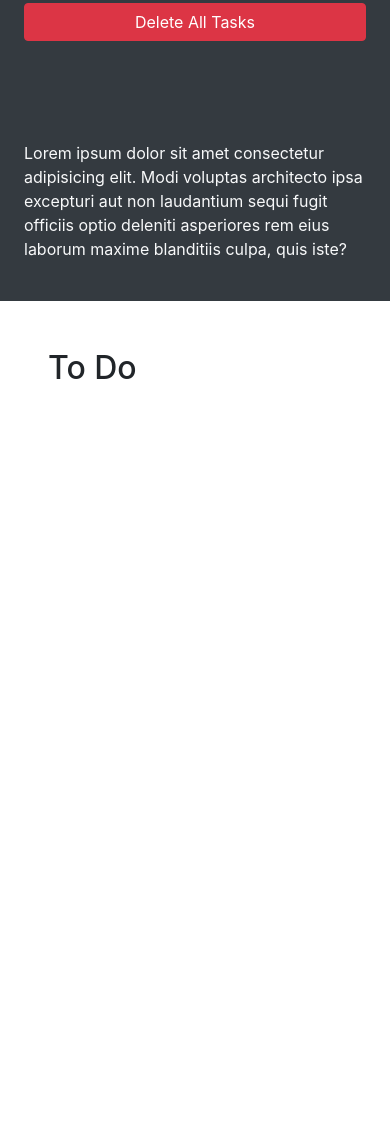
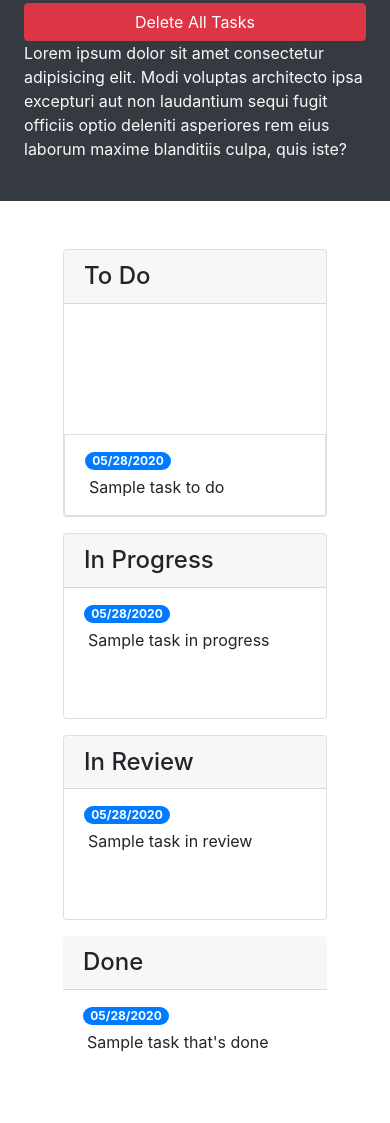
Before and after one commit to akelstrom/taskmaster-pro, a plain HTML site: page index.html in a window 390 px wide. Shown: the part 171-1294 px from the top of the page. Before the commit the page ends 844 px from the top, so only its background shows below. Drawn offline with nearby package versions, Linux system fonts and the light colour scheme.

Commit message:
updated layout to be responsive, and updated modal

```diff
--- a/index.html
+++ b/index.html
@@ -1,44 +1,117 @@
 <!DOCTYPE html>
 <html lang="en">
-
   <head>
-  <meta charset="UTF-8">
-  <meta name="viewport" content="width=device-width, initial-scale=1.0">
-  <meta http-equiv="X-UA-Compatible" content="ie=edge">
-  <link rel="stylesheet" href="https://cdnjs.cloudflare.com/ajax/libs/twitter-bootstrap/4.3.1/css/bootstrap.min.css">
+    <meta charset="UTF-8" />
+    <meta name="viewport" content="width=device-width, initial-scale=1.0" />
+    <meta http-equiv="X-UA-Compatible" content="ie=edge" />
+    <link
+      rel="stylesheet"
+      href="https://cdnjs.cloudflare.com/ajax/libs/twitter-bootstrap/4.3.1/css/bootstrap.min.css"
+    />
     <link rel="stylesheet" href="./assets/css/style.css" />
     <title>Taskmaster Pro</title>
   </head>
 
   <body>
-
     <div class="row min-vh-100 no-gutters">
-    <header class="col-12 col-lg-3 bg-dark text-light d-flex flex-column p-4 p-lg-3">
+      <header
+        class="col-12 col-lg-3 bg-dark text-light d-flex flex-column p-4 p-lg-3"
+      >
         <h1 class="text-center">Taskmaster Pro Edition</h1>
-      <button id="create-task" class="btn btn-block btn-success" data-toggle="modal" data-target="#task-form-modal">Add
-        Task</button>
-      <button id="remove-tasks" class="btn btn-block btn-danger">Delete All Tasks</button>
-      <p class="mt-auto">Lorem ipsum dolor sit amet consectetur adipisicing elit. Modi voluptas architecto ipsa
-        excepturi aut non
-        laudantium sequi fugit officiis optio deleniti asperiores rem eius laborum maxime blanditiis culpa, quis iste?
+        <button
+          id="create-task"
+          class="btn btn-block btn-success"
+          data-toggle="modal"
+          data-target="#task-form-modal"
+        >
+          Add Task
+        </button>
+        <button id="remove-tasks" class="btn btn-block btn-danger">
+          Delete All Tasks
+        </button>
+        <p class="mt-auto">
+          Lorem ipsum dolor sit amet consectetur adipisicing elit. Modi voluptas
+          architecto ipsa excepturi aut non laudantium sequi fugit officiis
+          optio deleniti asperiores rem eius laborum maxime blanditiis culpa,
+          quis iste?
         </p>
       </header>
       <main class="col-12 col-lg-9">
-      <div class="m-5">
-        <h2>To Do</h2>
-        <ul id="list-toDo" class="list-group"> </ul>
+        <div class="m-5 row justify-content-around">
+          <!-- todo start -->
+          <div class="col-12 col-md-6 col-xl-3 mb-3">
+            <div class="card">
+              <h4 class="card-header">To Do</h4>
+              <ul id="list-toDo" class="list-group list-group-flush"></ul>
+              <li class="list-group-item">
+                <span class="badge badge-primary badge-pill">05/28/2020</span>
+                <p class="m-1">Sample task to do</p>
+              </li>
+            </div>
+          </div>
+          <!-- todo end -->
+          <!-- in progress start -->
+          <div class="col-12 col-md-6 col-xl-3 mb-3">
+            <div class="card">
+            <h4 class="card-header">In Progress</h2>
+            <ul id="list-inProgress" class="list-group list-group-flush">
+              <li class="list-group-item">
+                <span class="badge badge-primary badge-pill">05/28/2020</span>
+                <p class="m-1">Sample task in progress</p>
+              </li>
+            </ul>
+          </div>
+          </div>
+          <!-- in progress end -->
+          <!-- in review start -->
+          <div class="col-12 col-md-6 col-xl-3 mb-3">
+            <div class="card">
+            <h4 class="card-header">In Review</h4>
+            <ul id="list-inReview" class="list-group list-group-flush">
+              <li class="list-group-item">
+                <span class="badge badge-primary badge-pill">05/28/2020</span>
+                <p class="m-1">Sample task in review</p>
+              </li>
+            </ul>
+          </div>
+          </div>
+          <!-- in review end -->
+          <!-- done start -->
+          <div class="col-12 col-md-6 col-xl-3 mb-3">
+            <div class="class">
+            <h4 class="card-header">Done</h4>
+            <ul id="list-done" class="list-group list-group-flush">
+              <li class="list-group-item">
+                <span class="badge badge-primary badge-pill">05/28/2020</span>
+                <p class="m-1">Sample task that's done</p>
+              </li>
+            </ul>
+          </div>
+          </div>
+          <!-- done end -->
         </div>
       </main>
     </div>
 
     <!-- Modal -->
-  <div class="modal fade" id="task-form-modal" tabindex="-1" role="dialog" aria-labelledby="task-form-modal"
-    aria-hidden="true">
+    <div
+      class="modal fade"
+      id="task-form-modal"
+      tabindex="-1"
+      role="dialog"
+      aria-labelledby="task-form-modal"
+      aria-hidden="true"
+    >
       <div class="modal-dialog modal-dialog-centered" role="document">
         <div class="modal-content">
           <div class="modal-header">
             <h5 class="modal-title" id="task-form-modal">Add New Task</h5>
-          <button type="button" class="close" data-dismiss="modal" aria-label="Close">
+            <button
+              type="button"
+              class="close"
+              data-dismiss="modal"
+              aria-label="Close"
+            >
               <span aria-hidden="true">&times;</span>
             </button>
           </div>
@@ -46,16 +119,28 @@
             <form>
               <div class="form-group">
                 <label for="modalTaskDescription">Task description</label>
-              <textarea id="modalTaskDescription" rows="3"></textarea>
+                <textarea id="modalTaskDescription" rows="3" class="form-control"></textarea>
               </div>
               <div class="form-group">
                 <label for="modalDueDate">Due date</label>
-              <input type="text" id="modalDueDate" placeholder="mm/dd/yyyy" autocomplete="off" />
+                <input
+                  type="text"
+                  class="form-control"
+                  id="modalDueDate"
+                  placeholder="mm/dd/yyyy"
+                  autocomplete="off"
+                />
               </div>
             </form>
           </div>
           <div class="modal-footer">
-          <button type="button" class="btn btn-secondary" data-dismiss="modal">Close</button>
+            <button
+              type="button"
+              class="btn btn-secondary"
+              data-dismiss="modal"
+            >
+              Close
+            </button>
             <button type="button" class="btn btn-primary">Save Task</button>
           </div>
         </div>
@@ -67,5 +152,4 @@
     <script src="https://cdnjs.cloudflare.com/ajax/libs/twitter-bootstrap/4.3.1/js/bootstrap.min.js"></script>
     <script src="./assets/js/script.js"></script>
   </body>
-
 </html>
```
Lines whose indentation alone changed are shown as unchanged.
